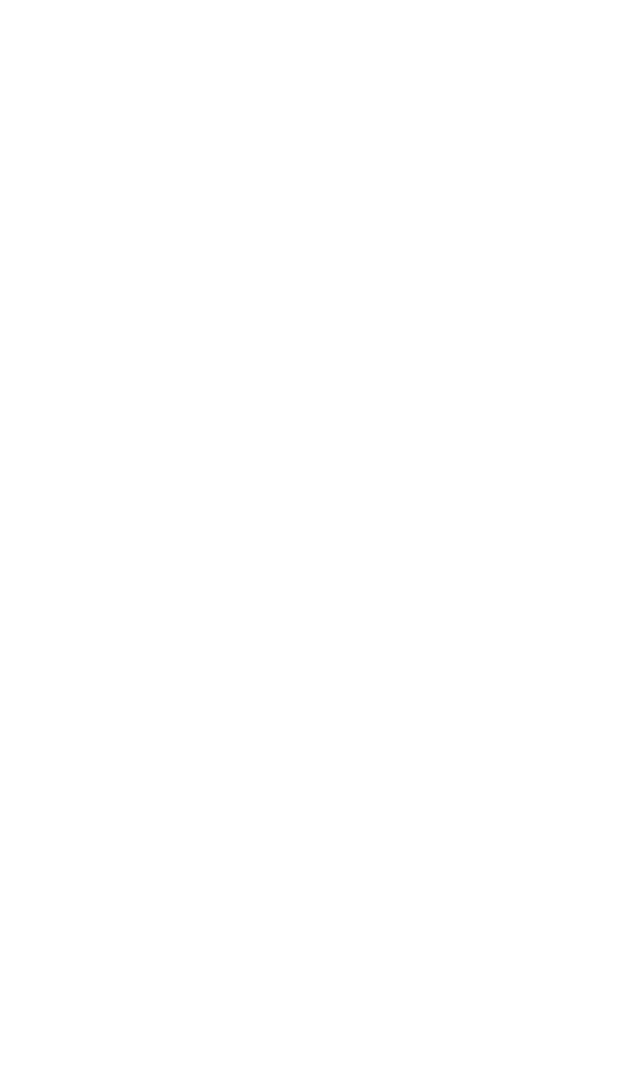
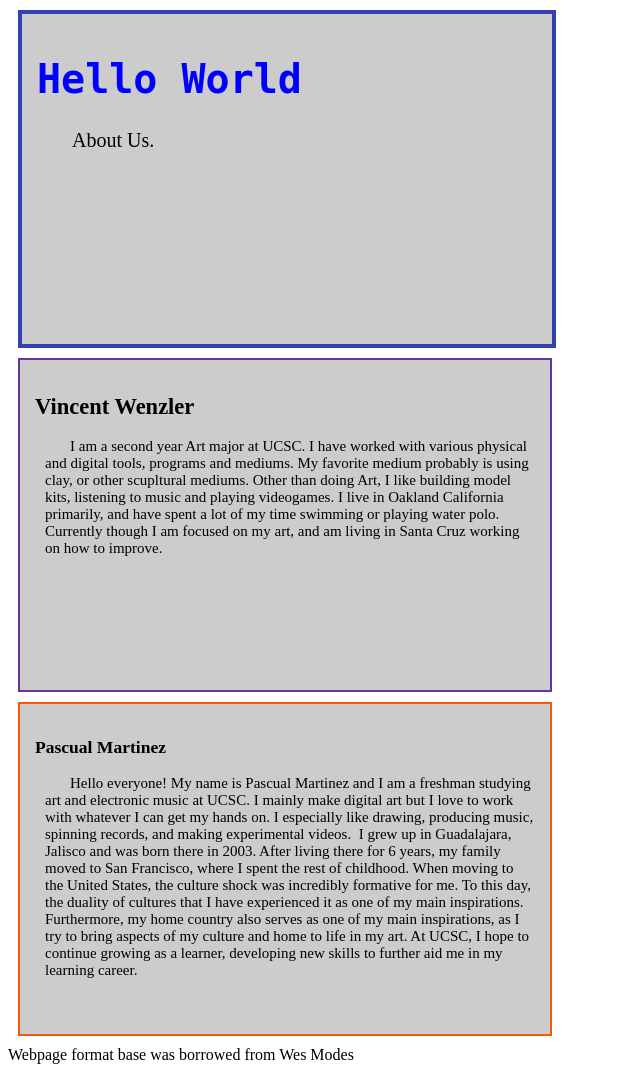
Before and after one commit to PascualM32/20K, a plain HTML site: page lab2/index.html in a window 1280 px wide. Shown: the whole page, without its empty margins (0-640 px from the left). Before the commit the page ends 800 px from the top, so only its background shows below. Drawn offline with Linux system fonts and the light colour scheme.

Commit message:
Lab 2 Draft 1

```diff
--- a/lab2/css/lab.css
+++ b/lab2/css/lab.css
@@ -0,0 +1,40 @@
+h1  {
+      color: Blue;
+      font-size: 200%;
+      font-family: "monospace";
+}
+
+p {
+  font-family:"fantasy";
+  text-indent: 25px;
+  margin-left: 10px;
+}
+
+#content1 {
+background-color: #cccccc;
+    width: 500px;
+    min-height: 300px;
+    padding: 15px;
+    margin: 10px;
+    border: solid 4px #3240B0;
+    font-size: 20px;
+}
+#content2 {
+background-color: #cccccc;
+  width: 500px;
+  min-height: 300px;
+  padding: 15px;
+  margin: 10px;
+  border: solid 2px #673499;
+  font-size: 15px;
+}
+#content3 {
+background-color: #cccccc;
+    width: 500px;
+    min-height: 300px;
+    padding: 15px;
+    margin: 10px;
+    border: solid 2px #F5590D;
+    font-size: 15px;
+}
+Basic CSS format borrowed from Wes Modes
--- a/lab2/index.html
+++ b/lab2/index.html
@@ -1,11 +1,50 @@
 <!DOCTYPE html>
-<html>
+<html lang="en" dir="ltr">
 <head>
-	<title>Lab X - Subject/Topic</title>
-	<link rel="stylesheet" type="text/css" href="../css/site.css">
 	<link rel="stylesheet" type="text/css" href="css/lab.css">
+	<meta charset="utf-8">
+	<title>Lab 2 - first HTML</title>
+	<link rel="stylesheet" href="../css/site.css">
 </head>
 <body>
+	<div id="content1">
+		<h1>Hello World</h1>
 
-</body>
+		<p>About Us.<p>
+		</div>
+	</body>
+<head>
+	<body>
+	<div id="content2">
+		<h2>Vincent Wenzler</h2>
+
+		<p> I am a second year Art major at UCSC.
+			I have worked with various physical and digital tools, programs and mediums.
+			My favorite medium probably is using clay, or other scupltural mediums.
+			Other than doing Art, I like building model kits, listening to music and playing videogames.
+			I live in Oakland California primarily, and have spent a lot of my time swimming or playing water polo.
+			Currently though I am focused on my art, and am living in Santa Cruz working on how to improve.<p>
+		</div>
+	</body>
+<head>
+	<body>
+		<div id="content3">
+			<h3>Pascual Martinez</h2>
+
+			<p>Hello everyone! My name is Pascual Martinez and I am a freshman studying
+				art and electronic music at UCSC. I mainly make digital art but I love to
+				work with whatever I can get my hands on. I especially like drawing,
+				producing music, spinning records, and making experimental videos.
+				I grew up in Guadalajara, Jalisco and was born there in 2003. After living
+				there for 6 years, my family moved to San Francisco, where I spent the
+				rest of childhood. When moving to the United States, the culture shock was
+				incredibly formative for me. To this day, the duality of cultures that
+				I have experienced it as one of my main inspirations. Furthermore, my home
+				country also serves as one of my main inspirations, as I try to bring
+				aspects of my culture and home to life in my art. At UCSC, I hope to
+				continue growing as a learner, developing new skills to further aid me
+				in my learning career.<p>
+			</div>
+		</body>
 </html>
+Webpage format base was borrowed from Wes Modes
```
